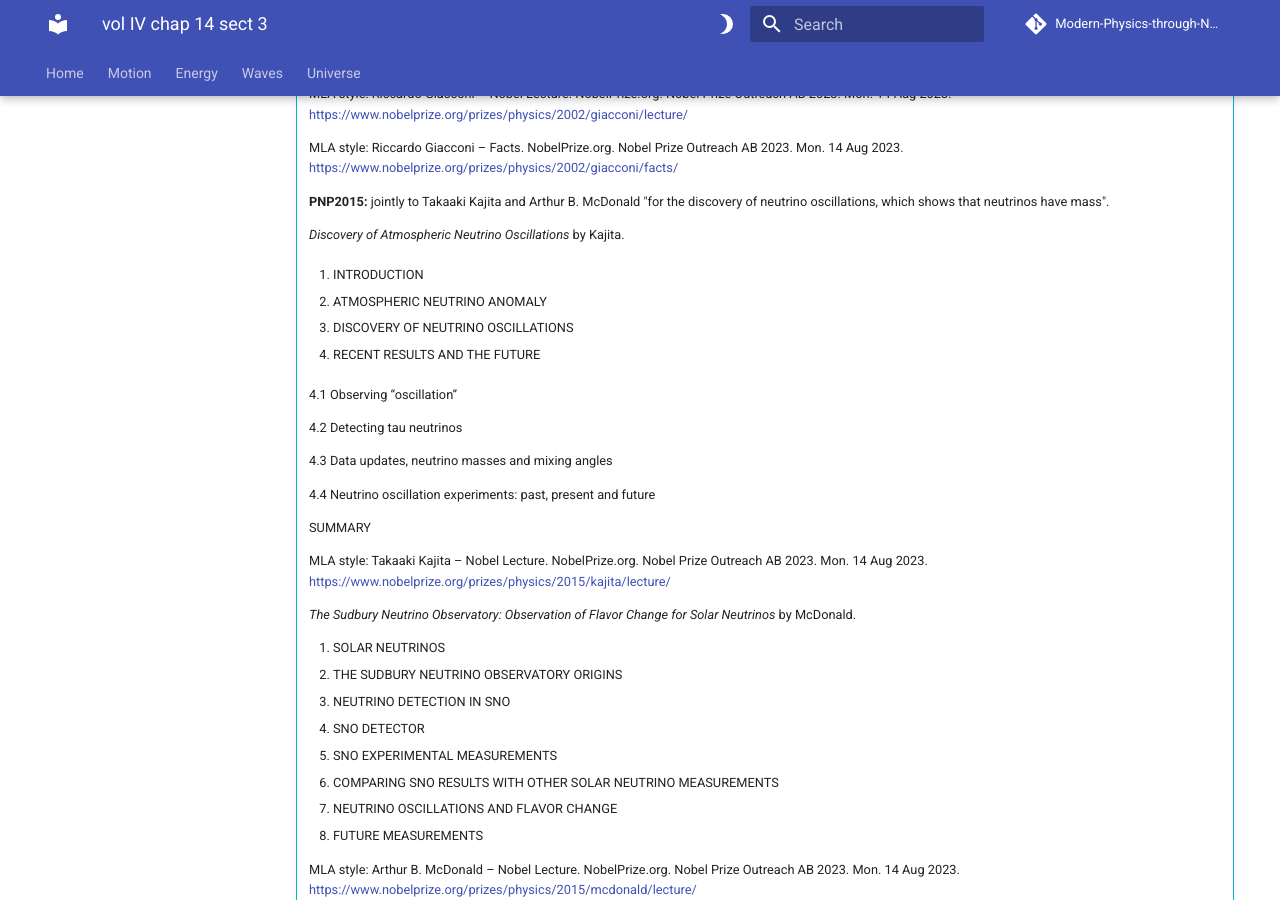
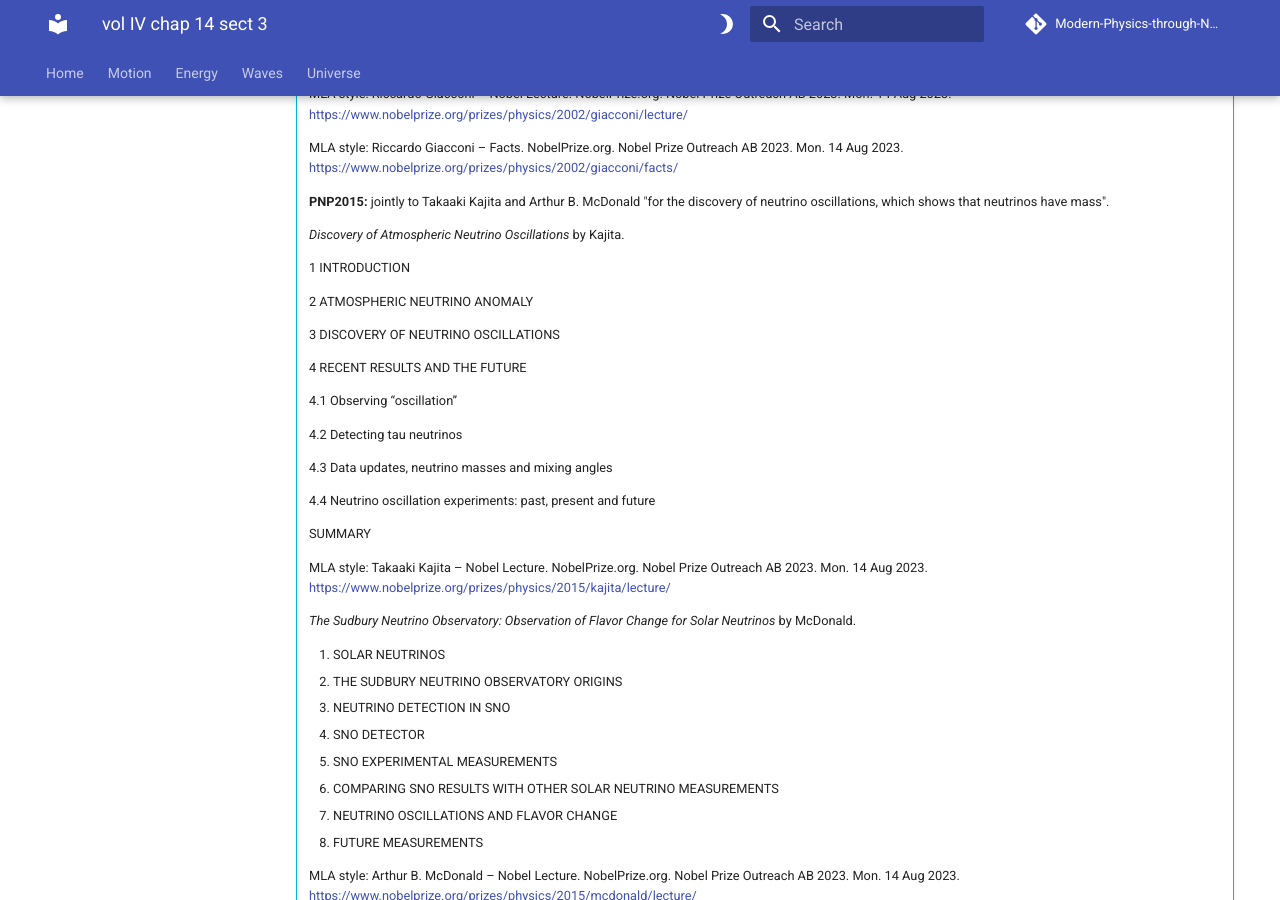
Before and after one commit to modphysnobel/modphysnobel.github.io, an MkDocs documentation site: the page built from docs/vol-IV/vol-IV-chap-14-sect-3.md, in a window 1280 px wide and 900 px high, scrolled down 9518 px. Built offline with MkDocs 1.6.1 and Material for MkDocs 9.7.7, drawn with Linux system fonts in a browser that asks for light colours; some web fonts are replaced; comment, search, counter and statistics services are not loaded.

Commit message:
Update vol-IV-chap-14-sect-3.md

```diff
--- a/docs/vol-IV/vol-IV-chap-14-sect-3.md
+++ b/docs/vol-IV/vol-IV-chap-14-sect-3.md
@@ -427,13 +427,13 @@ Following the year of the Physics Nobel Prize (PNP) we insert the citation of th
 
 	*Discovery of Atmospheric Neutrino Oscillations* by Kajita.
 
-	1. INTRODUCTION
+	1 INTRODUCTION
 
-	2. ATMOSPHERIC NEUTRINO ANOMALY
+	2 ATMOSPHERIC NEUTRINO ANOMALY
 
-	3. DISCOVERY OF NEUTRINO OSCILLATIONS
+	3 DISCOVERY OF NEUTRINO OSCILLATIONS
 
-	4. RECENT RESULTS AND THE FUTURE
+	4 RECENT RESULTS AND THE FUTURE
 
 	4.1 Observing “oscillation”
 
```
